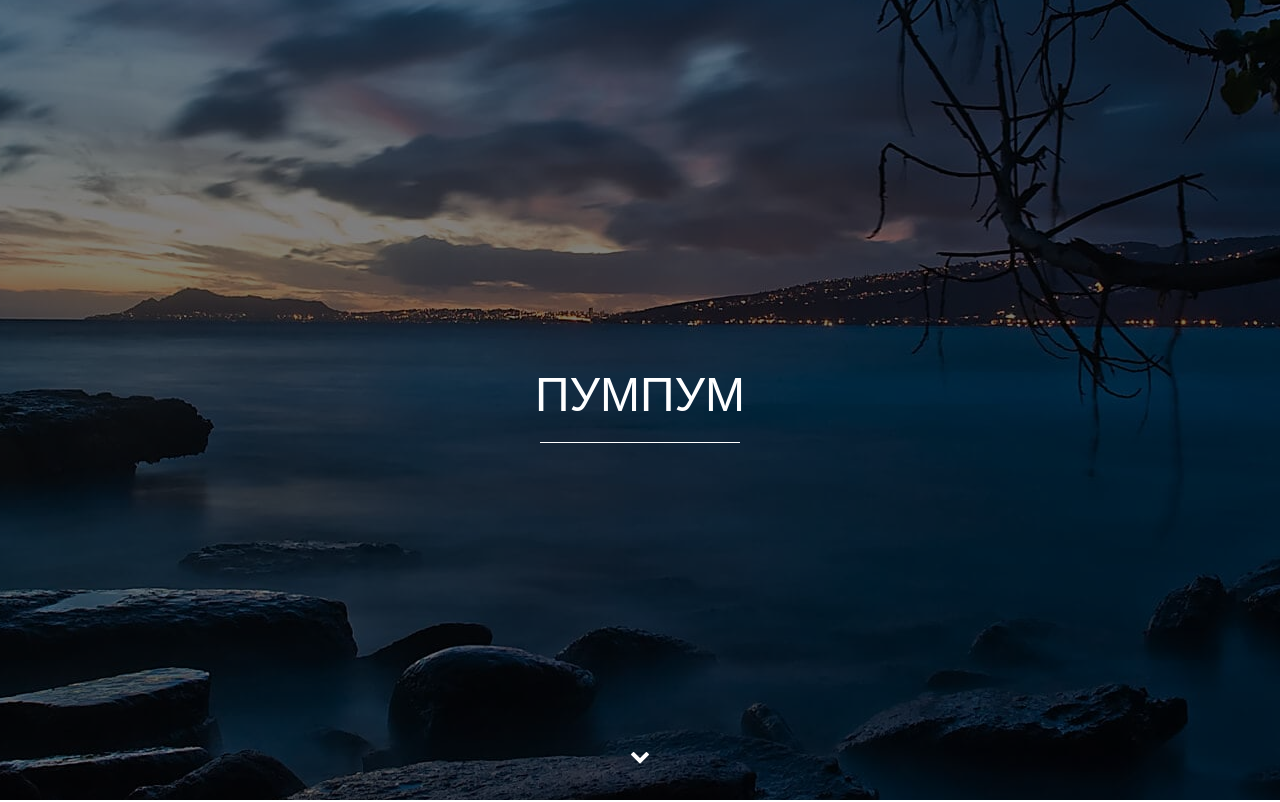
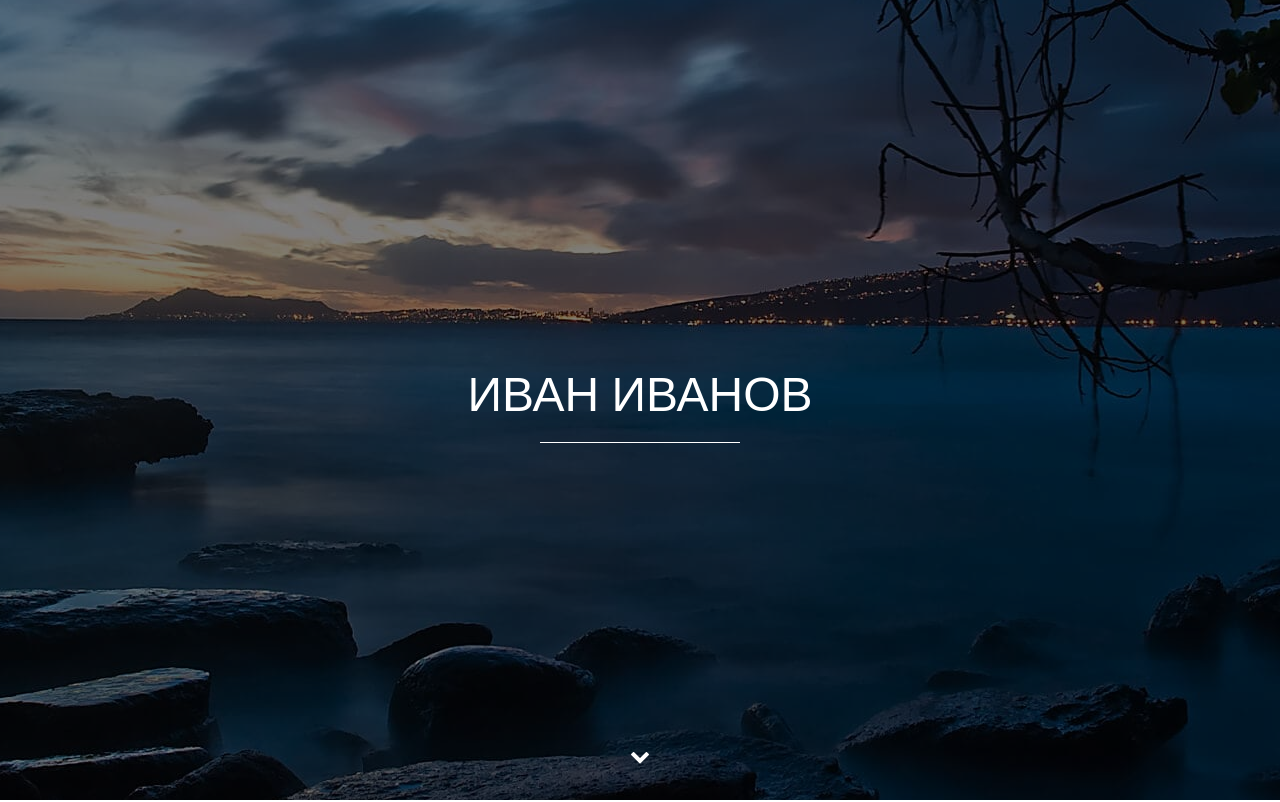
Before and after one commit to Kickrop/kickrop.github.io, a plain HTML site: page index.html in a window 1280 px wide. Shown: the top 802 px of the page. Drawn offline with nearby package versions, Linux system fonts and the light colour scheme.

Commit message:
Update index.html

```diff
--- a/index.html
+++ b/index.html
@@ -32,7 +32,7 @@
 			<div class="main-overlay"></div>
 				<div class="wrapper">
 					<div class="main-header">
-						<h1>Пумпум </h1>
+						<h1>Иван Иванов </h1>
 						<div class="main-line"></div>
 						<p></p>
 					</div>
```
